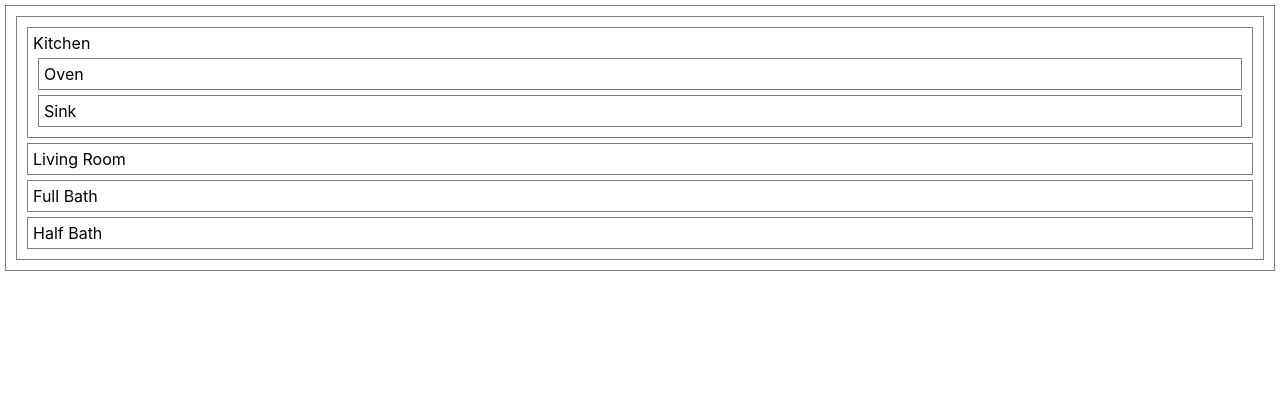
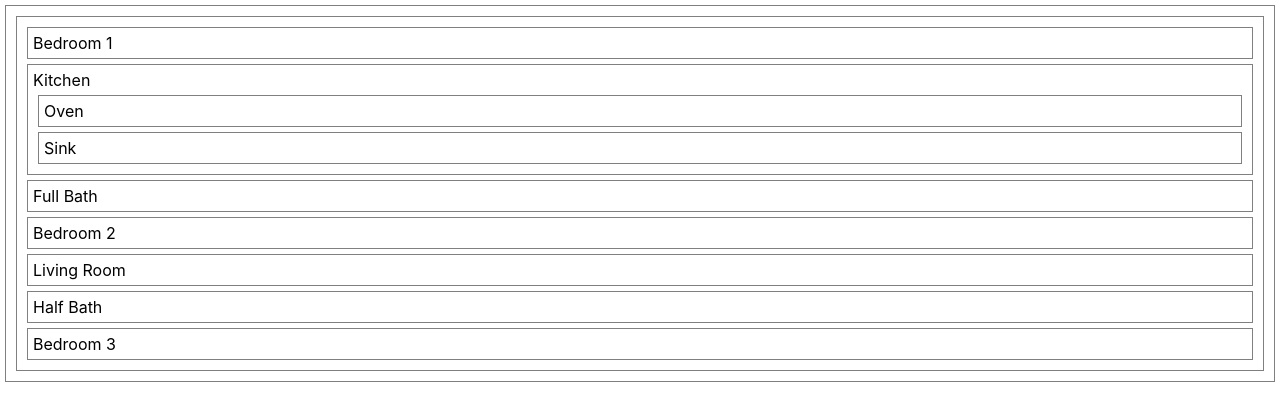
Before and after one commit to creyes25/floorplan-lab, a React (Create React App) app: page / in a window 1280 px wide. Shown: the top 410 px of the page. Built offline with nearby package versions, Linux system fonts and the light colour scheme.

Commit message:
Add bedroom component

```diff
--- a/src/App.jsx
+++ b/src/App.jsx
@@ -2,14 +2,18 @@ import './App.css'
 import Kitchen from './Kitchen'
 import LivingRoom from './LivingRoom'
 import Bath from './Bath'
+import Bedroom from './Bedroom'
 
 function App() {
   return (
     <div>
+      <Bedroom bedNum='1'/>
       <Kitchen />
+      <Bath size='Full'/>
+      <Bedroom bedNum='2'/>
       <LivingRoom />
-      <Bath size='Full'/>
       <Bath size='Half'/>
+      <Bedroom bedNum='3'/>
 
     </div>
   );
--- /dev/null
+++ b/src/Bedroom.jsx
@@ -0,0 +1,9 @@
+const Bedroom = (props) => {
+  return (
+    <div>
+      Bedroom {props.bedNum}
+    </div>
+  );
+}
+
+export default Bedroom
```
